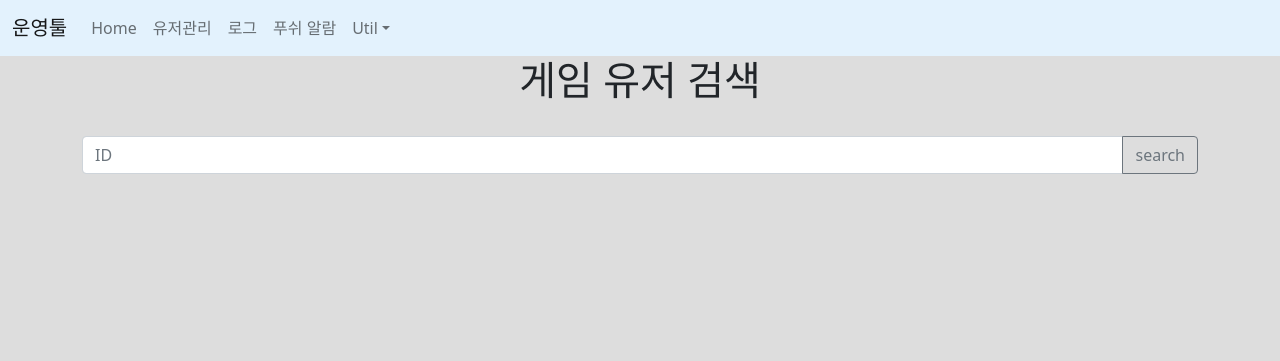
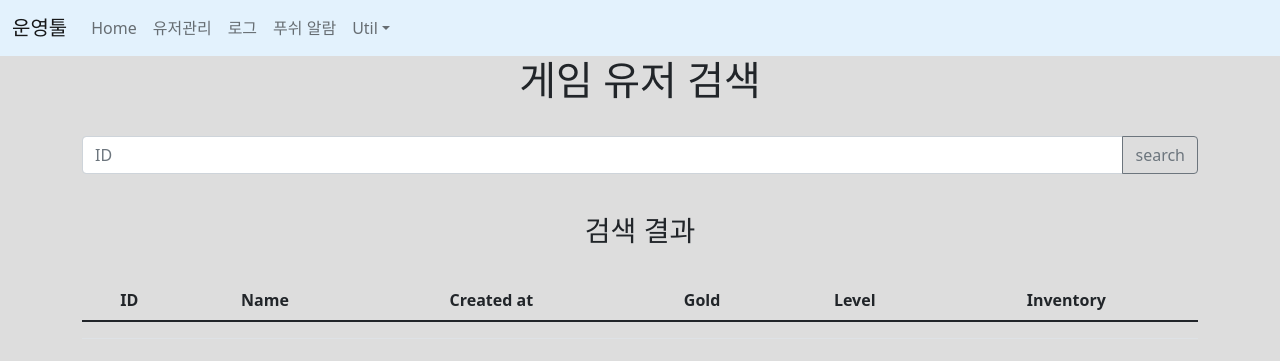
Before and after one commit to moonsumhi/django_vue_mysql_SimpleGameTool, a Django app: page /users/ in a window 1280 px wide. Shown: the top 361 px of the page. Run offline with Django 4.2, Linux system fonts and the light colour scheme; lists and menus that the app fills with data are empty; some libraries are stand-ins or nearby versions.

Commit message:
[ADD] search vue add

```diff
--- a/search_users/templates/search_users/user_index.html
+++ b/search_users/templates/search_users/user_index.html
@@ -66,6 +32,70 @@
       <button class="btn btn-outline-secondary" v-on:click="search_user(user_id)">search</button>
     </div>
 
+    <br>
+    <h3>검색 결과</h3>
+    <br>
+
+    <table class="table">
+      <thead class="thead-dark">
+        <tr>
+          <th scope="col">ID</th>
+          <th scope="col">Name</th>
+          <th scope="col">Created at</th>
+          <th scope="col">Gold</th>
+          <th scope="col">Level</th>
+          <th scope="col">Inventory</th>
+        </tr>
+      </thead>
+      <tbody>
+        <tr class="user_row" v-on:click="detail_user(user_id)">
+          <th scope="row">[[ user_info.user_id ]]</th>
+          <td>[[ user_info.name ]]</td>
+          <td>[[ user_info.created_at ]]</td>
+          <td>[[ user_info.gold ]]</td>
+          <td>[[ user_info.level ]]</td>
+          <td>[[ user_info.inventory ]]</td>
+        </tr>
+      </tbody>
+    </table>
+
+    <table class="table table-dark" v-show="detail_show">
+      <thead class="thead-dark">
+        <tr>
+          <th scope="col">이름</th>
+          <th scope="col">값</th>
+          <th scope="col">액션</th>
+        </tr>
+      </thead>
+      <tbody>
+        <tr>
+          <th scope="row"> user_id </th>
+          <td>[[ user_info.user_id ]]</td>
+          <td><button class="btn btn-info btn-sm">수정</button></td>
+        </tr>
+        <tr>
+          <th scope="row"> name </th>
+          <td>[[ user_info.name ]]</td>
+          <td><button class="btn btn-info btn-sm">수정</button></td>
+        </tr>
+        <tr>
+          <th scope="row"> gold </th>
+          <td>[[ user_info.gold ]]</td>
+          <td><button class="btn btn-info btn-sm">수정</button></td>
+        </tr>
+        <tr>
+          <th scope="row"> level </th>
+          <td>[[ user_info.level ]]</td>
+          <td><button class="btn btn-info btn-sm">수정</button></td>
+        </tr>
+        <tr>
+          <th scope="row"> inventory </th>
+          <td>[[ user_info.inventory ]]</td>
+          <td><button class="btn btn-info btn-sm">수정</button></td>
+        </tr>
+      </tbody>
+    </table>
+
 </div>
 {% endblock %}
 
@@ -83,6 +113,7 @@
         data: {
             user_id: '',
             user_info: {},
+            detail_show: false,
         },
         methods: {
             search_user: function(user_id){
@@ -98,8 +129,14 @@
                   .catch(function(err){
                     console.log("SEARCH ERR", err);
                   })
-
-
+            },
+            detail_user:function(user_id){
+              if (this.detail_show == false){
+                this.detail_show = true;
+              }
+              else{
+                this.detail_show = false;
+              }
             },
         },
 
--- a/search_users/urls.py
+++ b/search_users/urls.py
@@ -20,5 +20,6 @@ from . import views
 app_name = "users"
 urlpatterns = [
     path("", views.UserTV.as_view(), name="index"),
-    path("ids/<str:pk>/", views.UseridLV.as_view(), name="list"),
+    path("ids/<str:pk>/", views.UseridDV.as_view(), name="list"),
+    path("ids/info/<str:pk>/", views.UserinfoDV.as_view(), name="detail"),
 ]
--- a/search_users/views.py
+++ b/search_users/views.py
@@ -15,20 +15,19 @@ class UserTV(TemplateView):
     template_name = "search_users/user_index.html"
 
 
-class UseridLV(BaseDetailView):
+class UseridDV(BaseDetailView):
     def get_object(self, queryset=None):
         if self.kwargs["pk"] != "":
-            print("pk: ", self.kwargs["pk"])
-            return User.objects.get(user_id=self.kwargs["pk"])
+            return User.objects.filter(user_id=self.kwargs["pk"]).values()
         else:
             return User.objects.none()
 
     def get(self, request, *args, **kwargs):
         user_info = self.get_object()
-        print("user_info: ", user_info)
-        print(user_info.gold)
         if not user_info:
-            raise Http404("invalid user_id")
-        dict_user_info = model_to_dict(user_info)
+            return JsonResponse(data={})
+        return JsonResponse(data=user_info[0])
 
-        return JsonResponse(data=dict_user_info)
+
+class UserinfoDV(BaseDetailView):
+    pass
```
Also changed, not shown: other parts of search_users/templates/search_users/user_index.html (+2 -36 lines).
